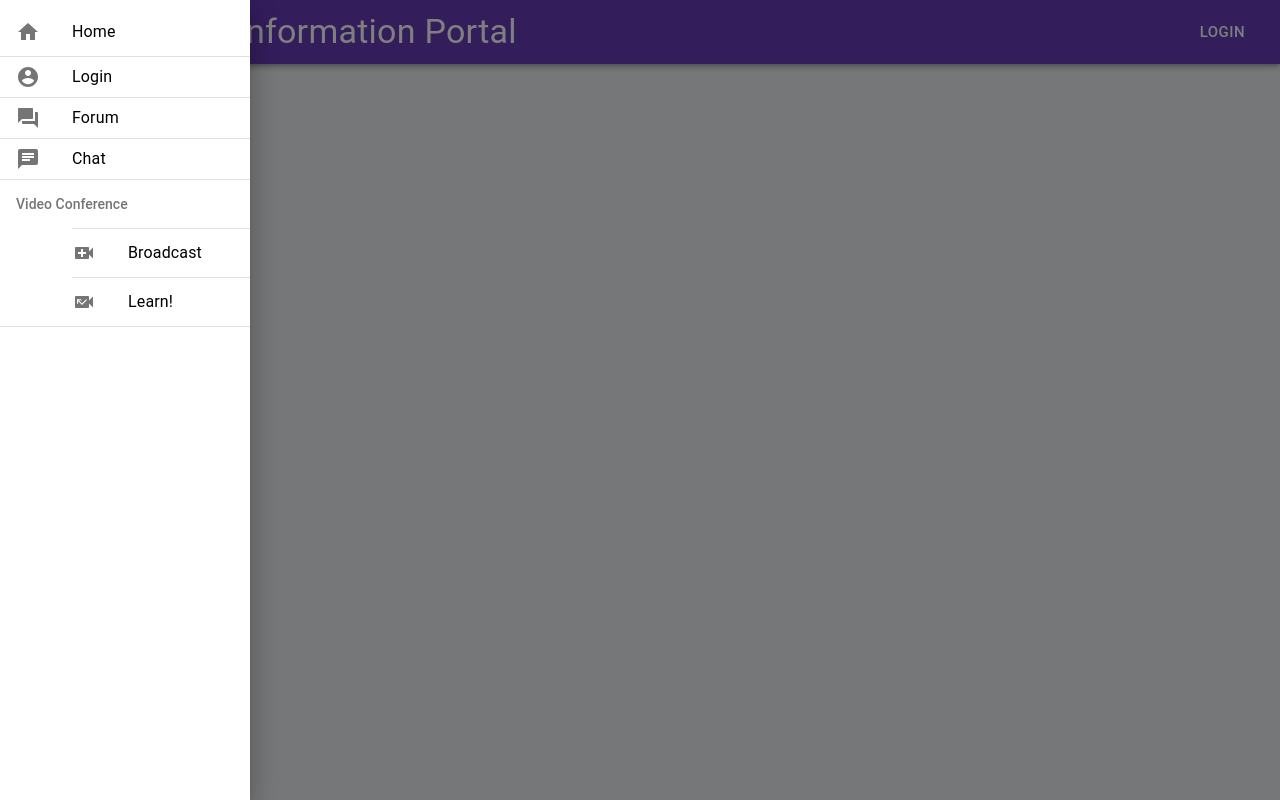
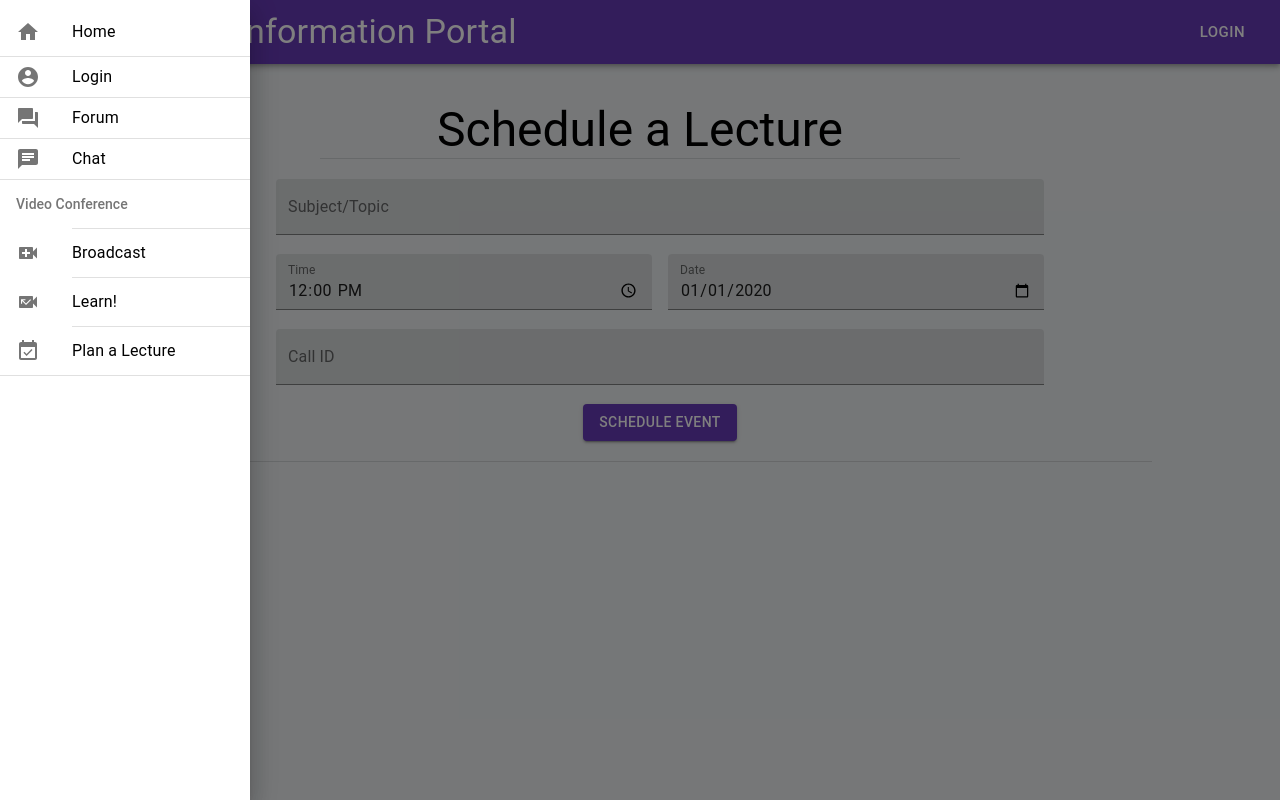
Before and after one commit to YatharthVyas/LOC2020, a React (Create React App) app in the folder webapp/: page /announce in a window 1280 px wide. Both pictures are taken after a click on the button "menu". Built offline with nearby package versions, Linux system fonts and the light colour scheme.

Commit message:
Adding Events Page

```diff
--- /dev/null
+++ b/webapp/src/Components/announce.js
@@ -0,0 +1,51 @@
+import React from 'react';
+import Button from '@material-ui/core/Button';
+import Grid from '@material-ui/core/Grid';
+import Divider from '@material-ui/core/Divider';
+import TextField from '@material-ui/core/TextField';
+import Typography from '@material-ui/core/Typography';
+import { Formik, Form } from 'formik';
+
+function Event(){
+	return(
+		<React.Fragment>
+			<Typography variant="h3">Schedule a Lecture</Typography>
+			<Divider style={{width:'50vw',marginLeft:'25vw'}}/>
+			<Formik
+        		initialValues={{ topic: '', time: '12:00' ,date: '2020-01-01',call_id: ''}}
+        		onSubmit={(values, { setSubmitting }) => {
+                  setTimeout(() => {
+                    setSubmitting(false);
+                }, 1000);
+                  console.log(values);
+              	}}
+              	>
+              	{({
+                  isSubmitting,
+                  handleChange,
+                  handleBlur,
+                  values
+                }) => (
+
+                <div align="center" style={{padding: 20,width:'60vw',marginLeft:'20vw'}}>
+						<Form>
+						<TextField name="topic" variant="filled" label="Subject/Topic" fullWidth onBlur={handleBlur} onChange={handleChange}/><br/><br/>
+						<Grid container spacing={2}>
+						<Grid item xs={6}>
+							<TextField name="time" value={values.time} type="time" fullWidth variant="filled" label="Time" onBlur={handleBlur} onChange={handleChange}/>
+						</Grid>
+						<Grid item xs={6}>
+							<TextField name="date" value={values.date} type="date" fullWidth variant="filled" label="Date" onBlur={handleBlur} onChange={handleChange}/>
+						</Grid>
+						</Grid><br/>
+						<TextField name="call_id" fullWidth variant="filled" label="Call ID" onBlur={handleBlur} onChange={handleChange}/>
+						<br/><br/><Button type="submit" disabled={isSubmitting} variant="contained" color="primary"> Schedule Event </Button>
+						</Form>
+					</div> )}
+              	</Formik>
+            <Divider style={{width:'80vw',marginLeft:'10vw'}}/>
+		</React.Fragment>
+	);
+}
+
+export default Event;
--- a/webapp/src/Components/navbar.js
+++ b/webapp/src/Components/navbar.js
@@ -14,6 +14,7 @@ import MenuIcon from '@material-ui/icons/Menu';
 import MissedVideoCallIcon from '@material-ui/icons/MissedVideoCall';
 import VideoCallIcon from '@material-ui/icons/VideoCall';
 import HomeIcon from '@material-ui/icons/Home';
+import EventAvailableIcon from '@material-ui/icons/EventAvailable';
 import Drawer from '@material-ui/core/Drawer';
 import List from '@material-ui/core/List';
 import ListItem from '@material-ui/core/ListItem';
@@ -149,7 +150,6 @@ function NavBar() {
             <Divider variant="inset"/>
             <NavLink className={classes.link} to='/BRD'>
               <ListItem button>
-              <ListItemIcon/>
                 <ListItemIcon>
                     <VideoCallIcon/>
                 </ListItemIcon>
@@ -159,11 +159,19 @@ function NavBar() {
             <Divider variant="inset"/>
             <NavLink className={classes.link} to='/RCV'>
               <ListItem button>
-              <ListItemIcon/>
                 <ListItemIcon>
                     <MissedVideoCallIcon/>
                 </ListItemIcon>
                 <ListItemText primary="Learn!" />
+              </ListItem>
+            </NavLink>
+            <Divider variant="inset"/>
+            <NavLink className={classes.link} to='/announce'>
+              <ListItem button>
+                <ListItemIcon>
+                    <EventAvailableIcon/>
+                </ListItemIcon>
+                <ListItemText primary="Plan a Lecture" />
               </ListItem>
             </NavLink>
             </List>
--- a/webapp/src/Components/router.js
+++ b/webapp/src/Components/router.js
@@ -5,6 +5,7 @@ import Login from './login';
 import Forum from './forum';
 import NavBar from './navbar';
 import ChatApp from './chat';
+import Event from './announce';
 import Stream_RCV from './stream_rcv';
 import Stream_BRD from './stream_brd';
 import Axios from 'axios';
@@ -50,6 +51,7 @@ class RootRouter extends React.Component {
             <Route exact path='/login' component={Login} />
             <Route exact path='/chat' component={ChatApp} />
             <Route exact path='/forum' component={Forum} />
+            <Route exact path='/announce' component={Event} />
           </Switch>
         </Router>
       </Provider>
```
